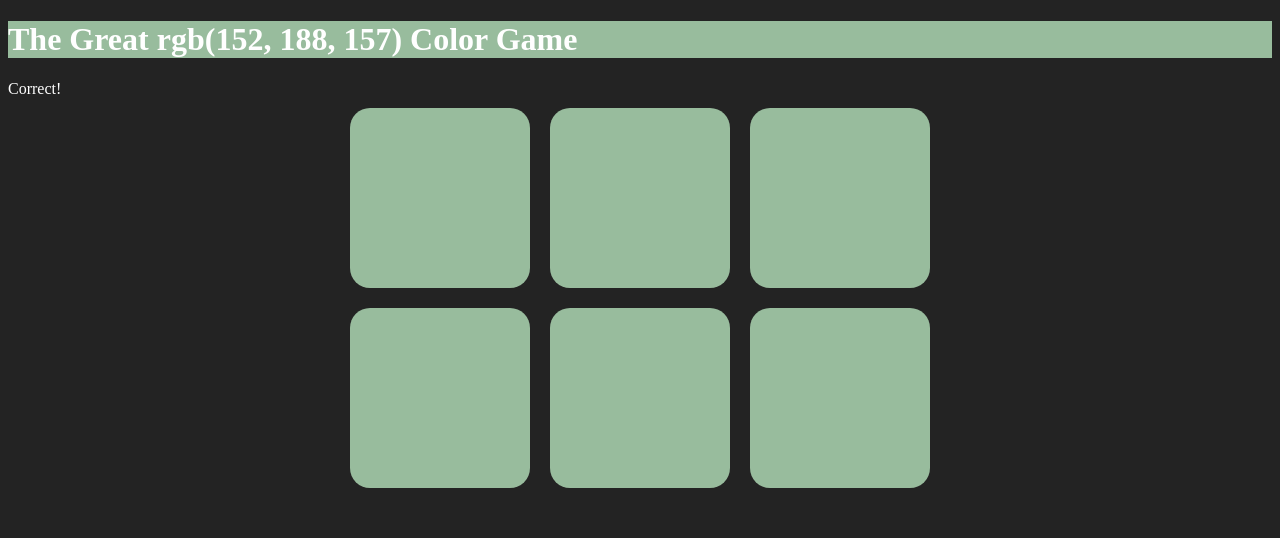
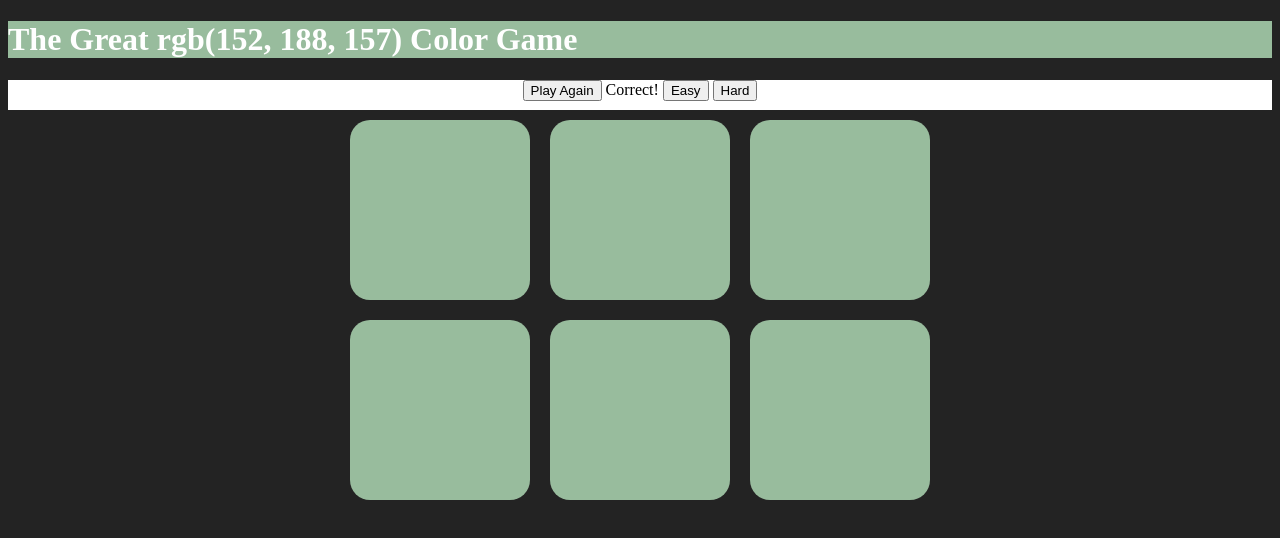
Before and after one commit to shahj14/Color-Game, a plain HTML site: page index.html in a window 1280 px wide. Both pictures are taken after a click on the element 439 px from the left and 179 px from the top of the page. Drawn offline with Linux system fonts and the light colour scheme.

Commit message:
Added New Colors button and Play Again

```diff
--- a/color.js
+++ b/color.js
@@ -5,8 +5,19 @@ var correctColor = pickColor();
 var colorDisplay = document.querySelector("#colorString");
 var messageDisplay = document.querySelector("#message");
 var h1 = document.querySelector("h1");
+var newColors = document.querySelector("#newColors");
 
 colorDisplay.textContent = correctColor;
+
+newColors.addEventListener("click", function(){
+    colors = generateRandomColors(6);
+    correctColor = pickColor();
+    colorDisplay.textContent = correctColor;
+    for(var i = 0; i < squares.length; i++){
+        squares[i].style.backgroundColor = colors[i];
+    }
+    h1.style.backgroundColor = "#232323";
+});
 
 for(var i = 0; i<squares.length; i++){
     //add initial colors
@@ -16,8 +27,9 @@ for(var i = 0; i<squares.length; i++){
         var selected = this.style.backgroundColor;
         if(selected === correctColor){
             messageDisplay.textContent = "Correct!";
-            changeColors(correctColor);
+            uniformColors(correctColor);
             h1.style.backgroundColor = correctColor;
+            newColors.textContent = "Play Again";
         }
         else{
             this.style.backgroundColor = "#232323";
@@ -26,7 +38,7 @@ for(var i = 0; i<squares.length; i++){
     })
 }
 
-function changeColors(color){
+function uniformColors(color){
     for(var i=0; i<squares.length; i++){
         squares[i].style.backgroundColor = color;
     }
--- a/index.html
+++ b/index.html
@@ -10,8 +10,11 @@
 
 <h1>The Great <span id="colorString">RGB</span> Color Game</h1>
 
-<div>
+<div id="stripe">
+    <button id="newColors">New Colors</button>
     <span id="message"></span>
+    <button id="easy">Easy</button>
+    <button id="hard">Hard</button>
 </div>
 
 <div id="container">
--- a/styles.css
+++ b/styles.css
@@ -4,7 +4,6 @@ body{
 
 .square{
     width: 30%;
-    background-color: purple;
     padding-bottom: 30%;
     margin: 1.66%;
     float: left;
@@ -19,6 +18,12 @@ body{
 h1 {
     color: white;
 }
-span{
-    color: white;
+
+#stripe {
+    background-color: white;
+    height: 30px;
+    text-align: center;
 }
+#message{
+    color: black;
+}
```
